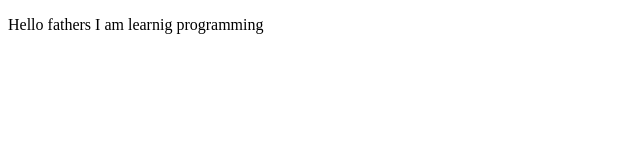
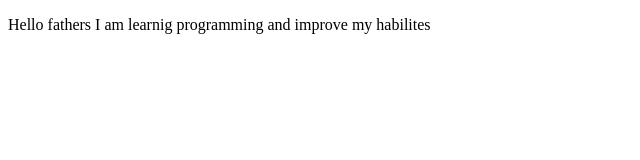
Before and after one commit to HECTORDRC/proyectoDemo, a plain HTML site: page index.html in a window 1280 px wide. Shown: the whole page, without its empty margins (0-640 px from the left). Drawn offline with Linux system fonts and the light colour scheme.

Commit message:
Agrege mas texto

```diff
--- a/index.html
+++ b/index.html
@@ -7,6 +7,6 @@
     <title>Hi World</title>
 </head>
 <body>
-    <p>Hello fathers I am learnig programming</p>
+    <p>Hello fathers I am learnig programming and improve my habilites</p>
 </body>
 </html>
```
